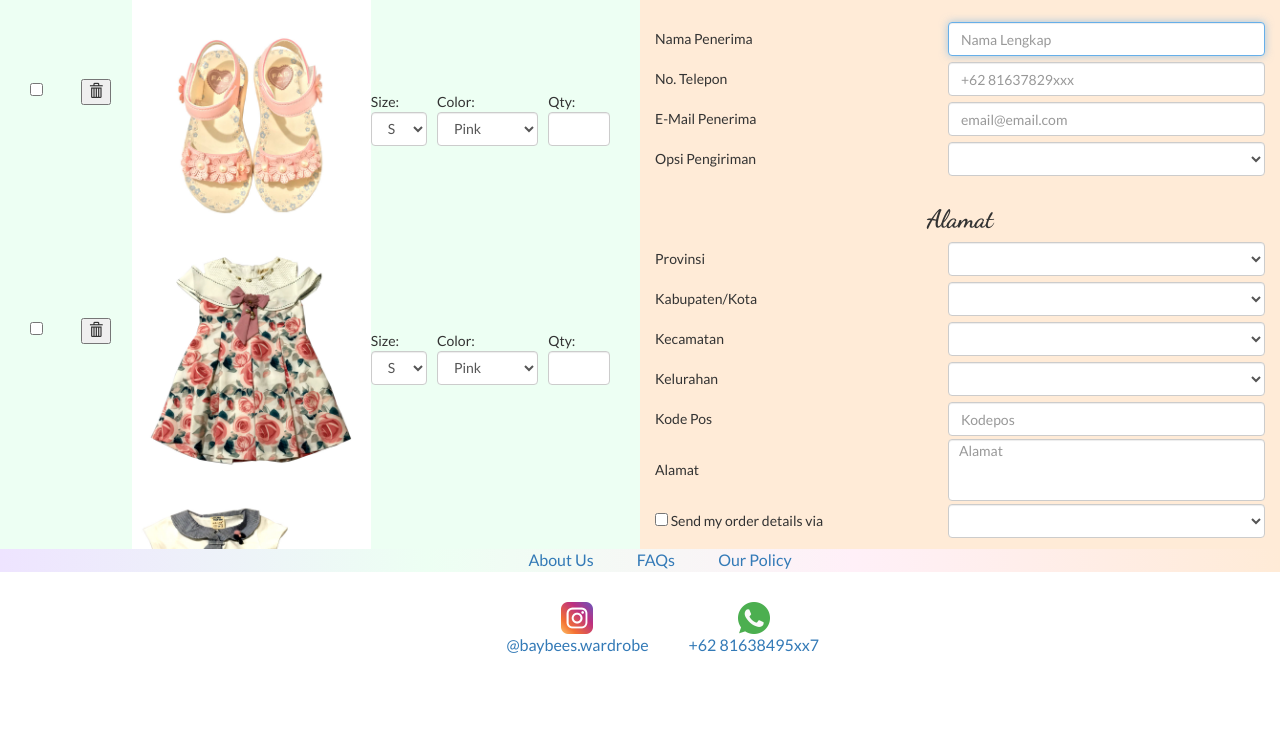
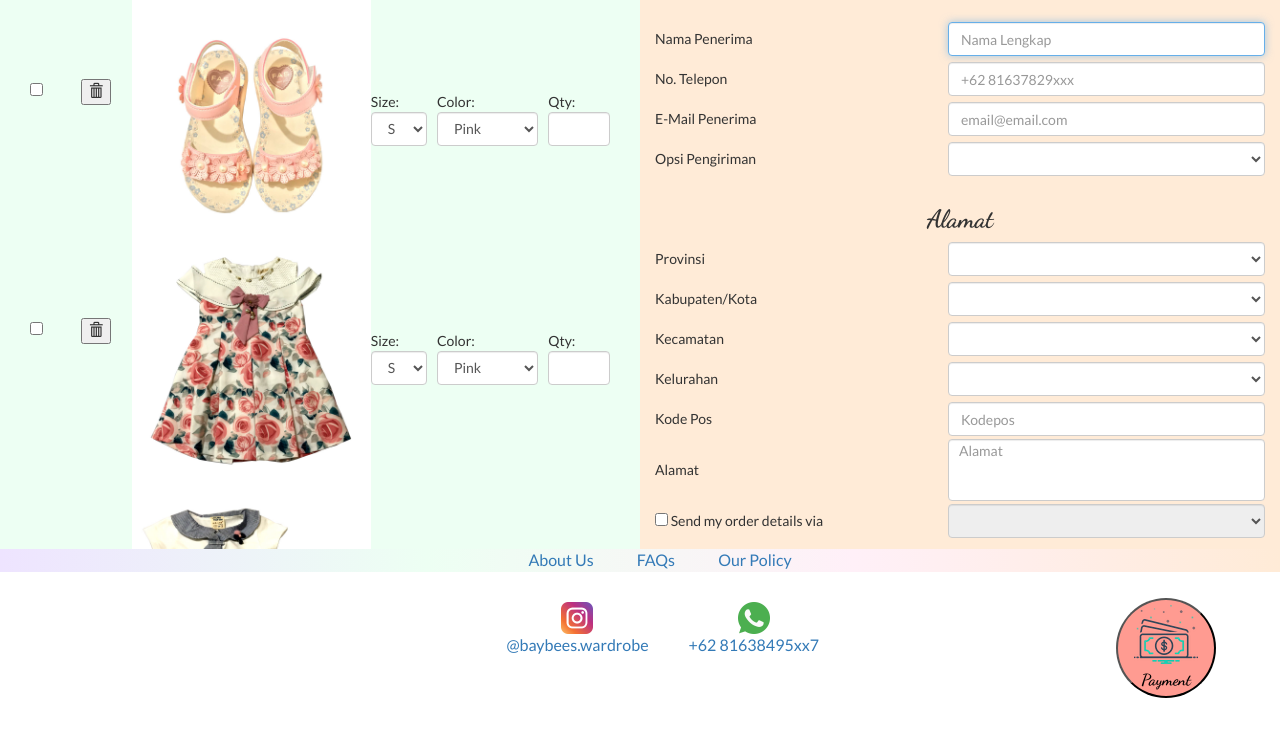
Before and after one commit to kzyc26/Toko-Pojok-70, a PHP site: page /html/check-out.html in a window 1280 px wide; the page is wider, and only the part inside the window is pictured. Shown: the part 127-864 px from the top of that part. Run offline with PHP 8.4, Linux system fonts and the light colour scheme; lists and menus that the app fills with data are empty.

Commit message:
Check-out done

```diff
--- a/project kelompok/css/check-out.css
+++ b/project kelompok/css/check-out.css
@@ -58,7 +58,20 @@ h2{
 .qty{
     width: 15%;
 }
-
+#payment-but{
+    display: block;
+    height: 100px;
+    width: 100px;
+    border-radius: 50%;
+    background-color:  #FF9B91;
+    top: 75%;
+    right: 5%;
+    position: fixed;
+    color: black;
+    font-family: 'Dancing Script', cursive;
+    font-size: medium;
+    font-weight: bolder;
+}
 .footer{
     background-image: linear-gradient(to right, #EEE4FF, #EDFFF3, #FFF0F8, #FFEBD7);
 }
--- a/project kelompok/html/check-out.html
+++ b/project kelompok/html/check-out.html
@@ -239,9 +239,9 @@
         </tr>
         <tr>
           <td>
-            <input type="checkbox" id="send-details" onclick="nyala(this)"> Send my order details via </td>
+            <input type="checkbox" id="send-details" onclick="nyala()"> Send my order details via </td>
       <td>
-            <select name="cb-details" id="cb-details" class="form-control pendek">
+            <select name="cb-details" id="cb-details" class="form-control pendek" disabled onchange="cekemail()">
         <option value=""></option>
         <option value="sms">SMS</option>
         <option value="email">E-Mail</option>
@@ -249,8 +249,8 @@
           </td>
         </tr>
       </table>
-
   </div>
+  <a href="../html/payment.html"><button type="submit" id="payment-but"><img src="../assets/images/Cash.png">Payment</button></a>
 </div>
   <footer class="footer">
       <div class="footer-container">
@@ -275,4 +275,5 @@
   <link href="../css/template.css" rel="stylesheet">
   <link href="../css/check-out.css" rel="stylesheet">
   <script src="../assets/bootstrap-3.4.1-dist/js/bootstrap.js"></script>
+  <script src="../js/check-out.js"></script>
 </body>
--- a/project kelompok/js/check-out.js
+++ b/project kelompok/js/check-out.js
@@ -1,4 +1,5 @@
-function nyala(cb){
+function nyala(){
+    var cb = document.getElementById("send-details");
     var senddetails = document.getElementById("cb-details");
 if(cb.checked == true){
 senddetails.disabled = false;
@@ -6,3 +7,10 @@ senddetails.disabled = false;
     senddetails.disabled = true;
 }
 }
+
+function cekemail(){
+    var email = document.getElementById("cb-details").value;
+    if(email == "email"){
+        document.getElementById("email").required = true;
+    }
+}
```
Also changed, not shown: project kelompok/assets/images/Cash.png (added).
